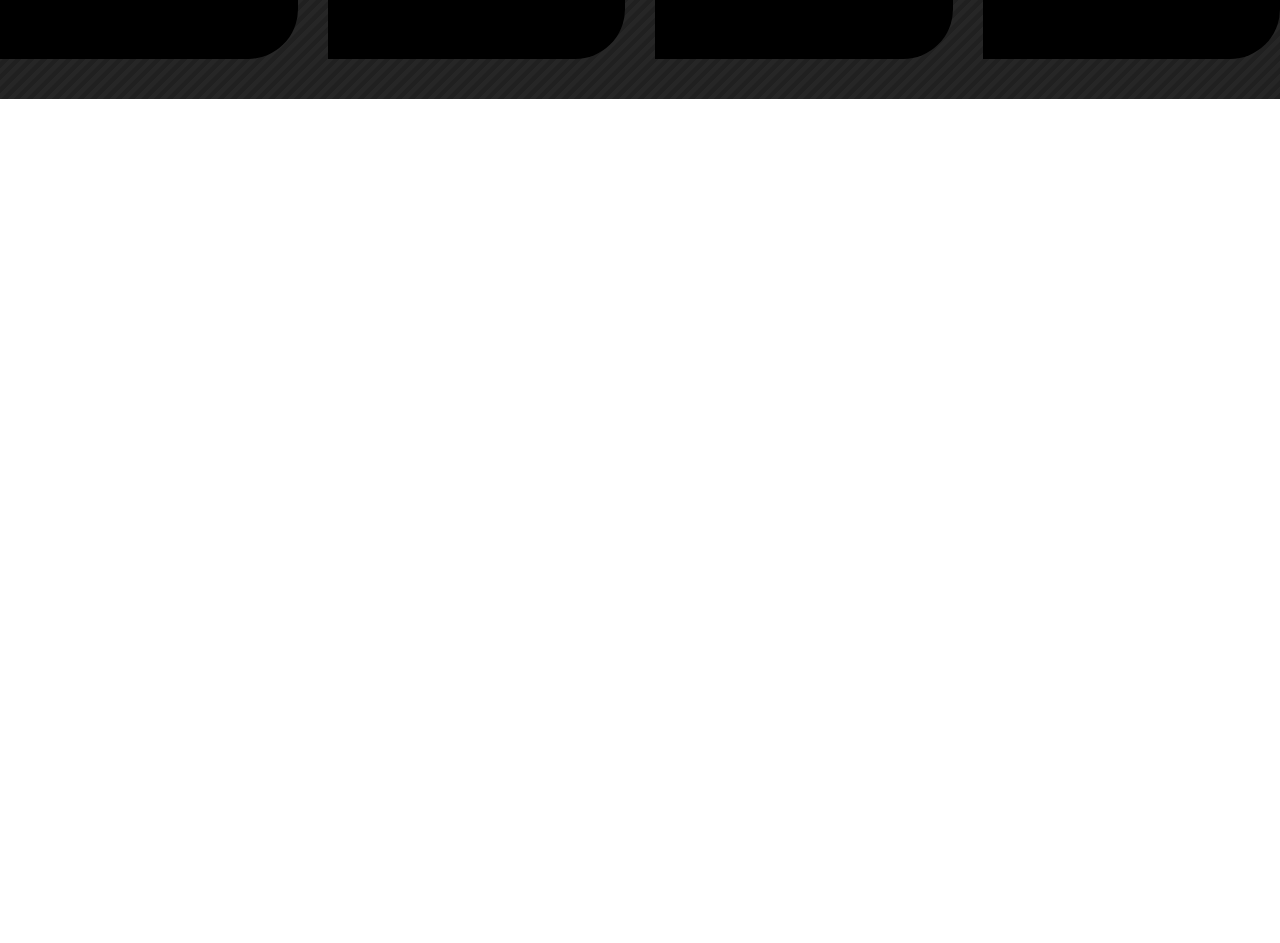
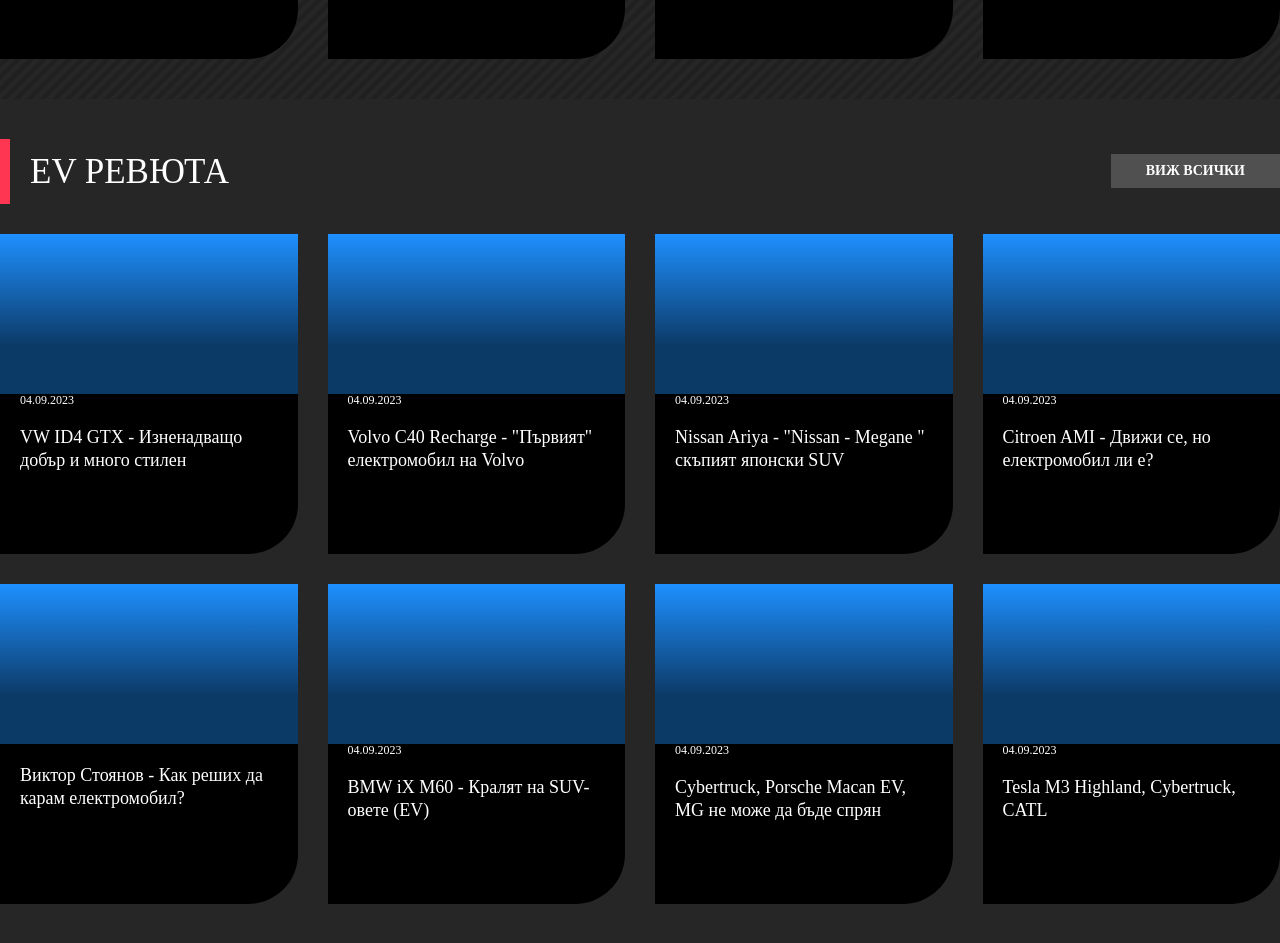
Before and after one commit to todorgarnev/evlife, a SvelteKit app: page / in a window 1280 px wide. Shown: the part 3280-4223 px from the top of the page. Before the commit the page ends 3379 px from the top, so only its background shows below. Built offline with nearby package versions, Linux system fonts and the light colour scheme.

Commit message:
added reviews section

```diff
--- a/src/app.css
+++ b/src/app.css
@@ -227,13 +227,16 @@
 	text-transform: uppercase;
 }
 
-.big-news-card {
+.news-card {
 	display: grid;
 	grid-template-rows: 50% 50%;
-	height: 40rem;
 	background-color: var(--primary-bg-color);
 	color: var(--font-color-white);
 	border-bottom-right-radius: 5rem;
+}
+
+.big-news-card {
+	height: 40rem;
 }
 
 .big-news-card .content {
@@ -246,12 +249,7 @@
 }
 
 .small-news-card {
-	display: grid;
-	grid-template-rows: 50% 50%;
 	height: 32rem;
-	background-color: var(--primary-bg-color);
-	color: var(--font-color-white);
-	border-bottom-right-radius: 5rem;
 }
 
 .small-news-card .content {
--- a/src/lib/components/EvNews.svelte
+++ b/src/lib/components/EvNews.svelte
@@ -42,7 +42,7 @@
 
 	<div class="primary-items">
 		{#each primaryNews as item}
-			<div class="big-news-card">
+			<div class="news-card big-news-card">
 				<div class="card-image">
 					<div />
 				</div>
@@ -57,7 +57,7 @@
 
 	<div class="secondary-items">
 		{#each secondaryNews as item}
-			<div class="small-news-card">
+			<div class="news-card small-news-card">
 				<div class="card-image">
 					<div />
 				</div>
--- /dev/null
+++ b/src/lib/components/Reviews.svelte
@@ -0,0 +1,72 @@
+<script lang="ts">
+	const reviews = [
+		{
+			date: "04.09.2023",
+			description: "VW ID4 GTX - Изненадващо добър и много стилен"
+		},
+		{
+			date: "04.09.2023",
+			description: 'Volvo C40 Recharge - "Първият" електромобил на Volvo'
+		},
+		{
+			date: "04.09.2023",
+			description: 'Nissan Ariya - "Nissan - Megane " скъпият японски SUV'
+		},
+		{
+			date: "04.09.2023",
+			description: "Citroen AMI - Движи се, но електромобил ли е?"
+		},
+		{
+			title: "ev masters",
+			description: "Виктор Стоянов - Как реших да карам електромобил?"
+		},
+		{
+			date: "04.09.2023",
+			description: "BMW iX M60 - Кралят на SUV-овете (EV)"
+		},
+		{
+			date: "04.09.2023",
+			description: "Cybertruck, Porsche Macan EV, MG не може да бъде спрян"
+		},
+		{
+			date: "04.09.2023",
+			description: "Tesla M3 Highland, Cybertruck, CATL"
+		}
+	];
+</script>
+
+<section class="wrapper">
+	<header class="header">
+		<div class="bordered-title">ev ревюта</div>
+
+		<button class="button"> виж всички</button>
+	</header>
+
+	<div class="items">
+		{#each reviews as item}
+			<div class="news-card small-news-card">
+				<div class="card-image">
+					<div />
+				</div>
+
+				<div class="content">
+					<div class="title">{item.date}</div>
+					<div class="description">{item.description}</div>
+				</div>
+			</div>
+		{/each}
+	</div>
+</section>
+
+<style>
+	section {
+		padding-block: 4rem;
+		background: var(--secondary-bg-color);
+	}
+
+	.items {
+		display: grid;
+		grid-template-columns: repeat(4, 1fr);
+		gap: 3rem;
+	}
+</style>
--- a/src/routes/+page.svelte
+++ b/src/routes/+page.svelte
@@ -1,6 +1,7 @@
 <script lang="ts">
 	import EvNews from "$lib/components/EvNews.svelte";
 	import Header from "$lib/components/Header.svelte";
+	import Reviews from "$lib/components/Reviews.svelte";
 	import ShareWithUs from "$lib/components/ShareWithUs.svelte";
 	import TopBar from "$lib/components/TopBar.svelte";
 	import TopNews from "$lib/components/TopNews.svelte";
@@ -17,3 +18,4 @@
 <ShareWithUs />
 <TopTen />
 <EvNews />
+<Reviews />
```
